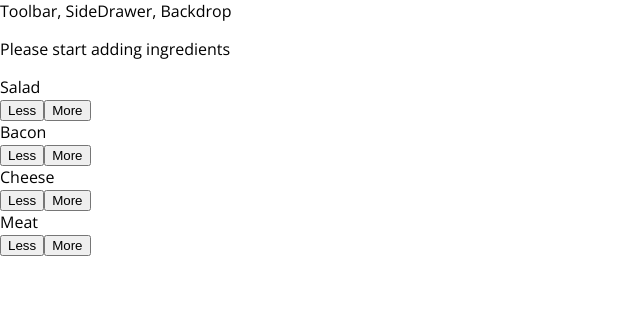
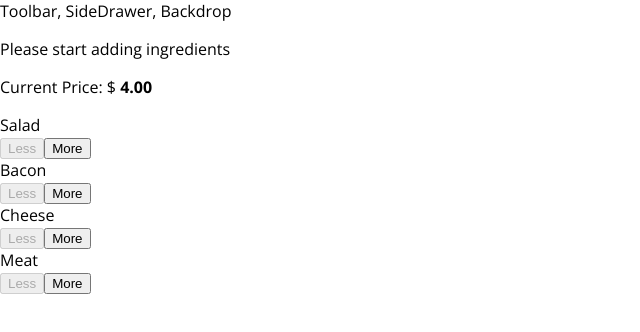
Before and after one commit to pacificsun/burger-now-reactApp, a React app: page / in a window 1280 px wide. Shown: the top 332 px of the page, without its empty margins (0-640 px from the left). Built offline with nearby package versions, Linux system fonts and the light colour scheme.

Commit message:
burger build finished

```diff
--- a/src/components/Burger/BuildControls/BuildControl/BuildControl.js
+++ b/src/components/Burger/BuildControls/BuildControl/BuildControl.js
@@ -3,7 +3,13 @@
 const buildControl = props => (
   <div className={classses.BuildControl}>
     <div className={classses.Label}>{props.label}</div>
-    <button className={classses.Less}>Less</button>
+    <button
+      className={classses.Less}
+      onClick={props.removed}
+      disabled={props.disabled}
+    >
+      Less
+    </button>
     <button className={classses.More} onClick={props.added}>
       More
     </button>
--- a/src/components/Burger/BuildControls/BuildControls.js
+++ b/src/components/Burger/BuildControls/BuildControls.js
@@ -9,11 +9,16 @@
 ];
 const buildControls = props => (
   <div className={classes.BuildControls}>
+    <p>
+      Current Price: $ <strong>{props.price.toFixed(2)}</strong>
+    </p>
     {controls.map(ctrl => (
       <BuildControl
         key={ctrl.label}
         label={ctrl.label}
         added={() => props.ingredientAdded(ctrl.type)}
+        removed={() => props.ingredientRemoved(ctrl.type)}
+        disabled={props.disabled[ctrl.type]}
       />
     ))}
   </div>
--- a/src/containers/BurgerBuilder/BurgerBuilder.js
+++ b/src/containers/BurgerBuilder/BurgerBuilder.js
@@ -31,12 +31,39 @@
     const newPrice = oldPrice + priceAddition;
     this.setState({ totalPrice: newPrice, ingredients: updatedIngredients });
   };
-  removeIngredientHandler = type => {};
+
+  removeIngredientHandler = type => {
+    const oldCount = this.state.ingredients[type];
+    if (oldCount <= 0) {
+      return;
+    }
+    const updatedCount = oldCount - 1;
+    const updatedIngredients = {
+      ...this.state.ingredients
+    };
+    updatedIngredients[type] = updatedCount;
+    const priceDeduction = INGREDIENT_PRICE[type];
+    const oldPrice = this.state.totalPrice;
+    const newPrice = oldPrice - priceDeduction;
+    this.setState({ totalPrice: newPrice, ingredients: updatedIngredients });
+  };
+
   render() {
+    const disabledInfo = {
+      ...this.state.ingredients
+    };
+    for (let key in disabledInfo) {
+      disabledInfo[key] = disabledInfo[key] <= 0;
+    }
     return (
       <Aux>
         <Burger ingredients={this.state.ingredients} />
-        <BuildControls ingredientAdded={this.addIngredientHandler} />
+        <BuildControls
+          ingredientAdded={this.addIngredientHandler}
+          ingredientRemoved={this.removeIngredientHandler}
+          disabled={disabledInfo}
+          price={this.state.totalPrice}
+        />
       </Aux>
     );
   }
```
